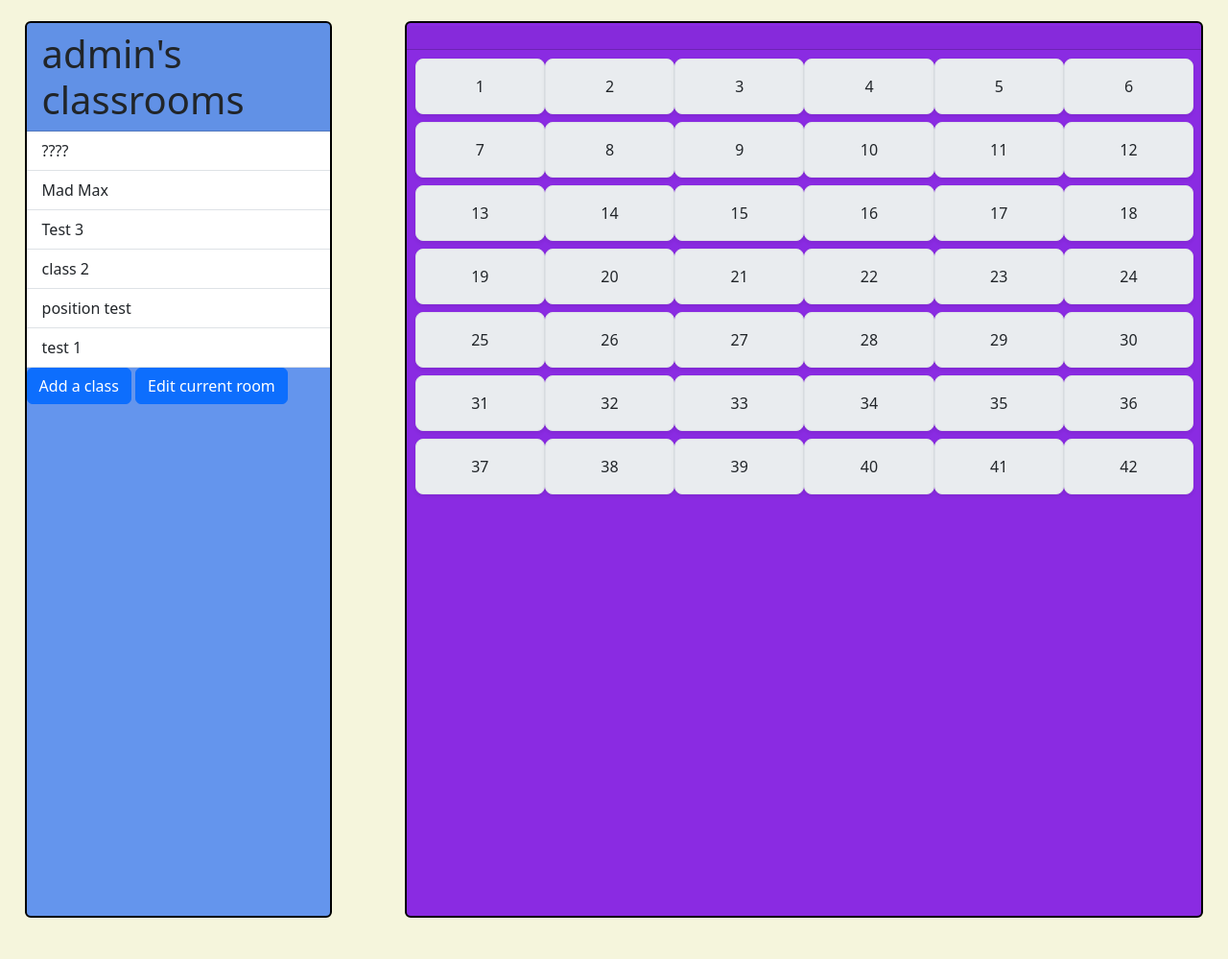
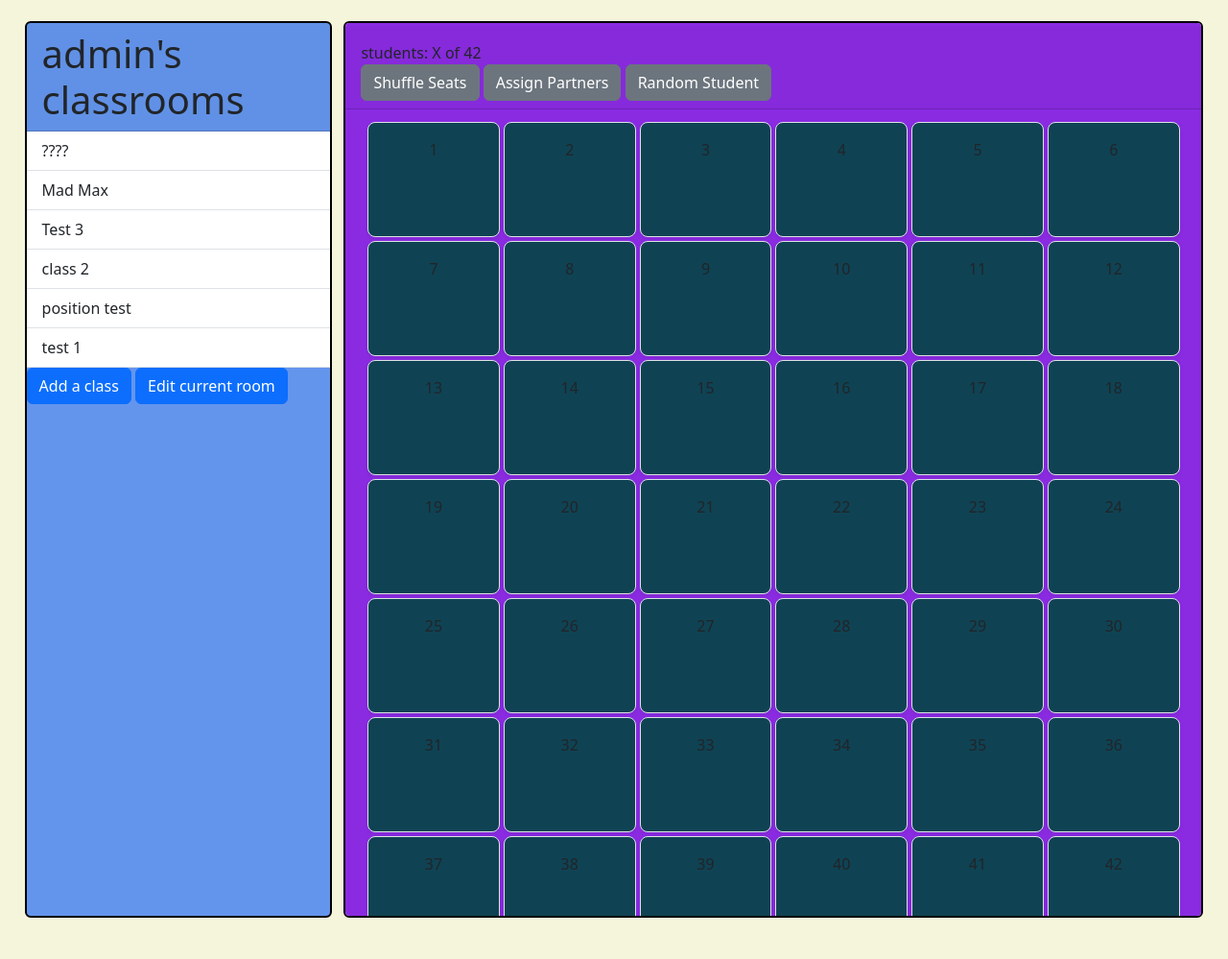
Before and after one commit to mdewey123/wheel-of-spelling, a Django app: page /profile/class_lists in a window 1280 px wide. Shown: the part 62-1061 px from the top of the page at 96% size. Run offline with Django 5.2, Linux system fonts and the light colour scheme; a user stored in the database is signed in; data comes from the database, SQL or seed files in the repository; both versions use the stored data as it was after the commit.

Commit message:
choose students
added functions to randomly pair and choose students

```diff
--- a/fortune/static/fortune/seating.js
+++ b/fortune/static/fortune/seating.js
@@ -1,11 +1,12 @@
 addEventListener("DOMContentLoaded", function() {
     load_seats(42)
     console.log("Script loaded!");
-    document.querySelector('#add-room').addEventListener('click', add_room)
-    document.querySelector('#edit-room').addEventListener('click', edit_room)
-    document.querySelectorAll('.classroom').forEach(el => {el.addEventListener('click', load_room)});
+    document.querySelector('#add-room').addEventListener('click', add_room);
+    document.querySelector('#edit-room').addEventListener('click', edit_room);
     document.querySelectorAll(".classname").forEach(el => {el.addEventListener('click', () => populate_seats(el));
     });
+    document.querySelector('#Partners').addEventListener('click', partner_button);
+    document.querySelector('#random').addEventListener('click', random_student);
 });
 const room = document.querySelector('#classroom-view')
 
@@ -16,9 +17,11 @@ function load_seats(class_size) {
 
     for (let i = 1 ; i <= class_size; i ++) {
 
+        const deskContainer = document.createElement('div');
+        deskContainer.className = 'col-2';
 
         const desk = document.createElement('div');
-        desk.className = 'card text-center shadow-sm desk col-2 mb-2';
+        desk.className = 'text-center shadow-sm desk ';
         desk.id = `desk-${i}`
 
         const deskBody = document.createElement('div');
@@ -30,8 +33,8 @@ function load_seats(class_size) {
 
         deskBody.appendChild(student);
         desk.appendChild(deskBody);
-
-        room.appendChild(desk);
+        deskContainer.appendChild(desk);
+        room.appendChild(deskContainer);
 
         desk.addEventListener('click', () => {
             const tag = event.target.tagName.toLowerCase();
@@ -43,8 +46,8 @@ function load_seats(class_size) {
 
 
 
-    //let studentCount = document.querySelector("#student-count");
-    //studentCount.innerHTML = `students: X of ${class_size}`;
+    let studentCount = document.querySelector("#student-count");
+    studentCount.innerHTML = `students: X of ${class_size}`;
 
 }
 
@@ -64,7 +67,7 @@ function populate_seats(classroom) {
 
         students.forEach((student) => {
             const studentDesk = document.getElementById(`desk-${student.position}`);
-            if (studentDeskdesk) {
+            if (studentDesk) {
                 console.log(`${student} is sitting at desk ${studentDesk.id}`)
                 const body = studentDesk.querySelector('.card-body');
                 body.innerHTML = `<p class="card-text mb-0">${student.name}</p> <p>${student.number}</p>`;
@@ -135,8 +138,7 @@ function add_room() {
             const numInput = desk.getElementsByClassName('student-number')[0];
             const studNameVal = nameInput.value?.trim();
             const studNumVal = numInput.value?.trim();
-            /*const name = desk.dataset.studentName;
-            const number = desk.dataset.studentNumber; */
+
 
             if (studNameVal && studNumVal && !isNaN(studNumVal)) {
                 students.push({
@@ -282,9 +284,86 @@ function edit_room(){
 
 }
 
-function load_room(){
+function partner_button() {
 
-    load_seats
+    const desks = Array.from(document.querySelectorAll('.desk')).filter(desk => desk.dataset.student === "true");
+    if (desks.length < 2) {
+        alert("Not enough students to pair!");
+        return;
+    }
+
+
+    for (let i = desks.length - 1; i > 0; i--) {
+        const j = Math.floor(Math.random() * (i + 1));
+        [desks[i], desks[j]] = [desks[j], desks[i]];
+    }
+
+
+   const colors = [
+    "#ffadad", "#ffd6a5", "#fdffb6", "#caffbf", "#9bf6ff", "#a0c4ff",
+    "#bdb2ff", "#ffc6ff", "#fffffc", "#e0aaff", "#b5ead7", "#ffdac1",
+    "#c7ceea", "#f6dfeb", "#f7b7a3", "#f1c0e8", "#b5ead7", "#caffbf",
+    "#f9c74f", "#90be6d", "#43aa8b", "#577590", "#f28482", "#bc6c25"
+];
+
+    document.querySelectorAll('.desk').forEach(desk => {
+        desk.style.backgroundColor = "";
+    });
+
+
+    for (let i = 0; i < desks.length; i += 2) {
+        const color = colors[Math.floor(i / 2) % colors.length];
+        desks[i].style.backgroundColor = color;
+        if (desks[i + 1]) {
+            desks[i + 1].style.backgroundColor = color;
+        } else {
+
+            desks[i].style.backgroundColor = "#cccccc";
+        }
+    }
+}
+
+function random_student() {
+
+    const desks = Array.from(document.querySelectorAll('.desk')).filter(desk => desk.dataset.student === "true");
+    if (desks.length === 0) {
+        alert("No students to choose from!");
+        return;
+    }
+
+
+    desks.forEach(desk => {
+        desk.style.backgroundColor = "";
+    });
+
+
+    const randomIndex = Math.floor(Math.random() * desks.length);
+
+
+    let current = 0;
+    let prev = null;
+    const highlightColor = "#ffd700";
+    const cycleColor = "#b5ead7";
+    const duration = 1000 + Math.random() * 2000;
+    const intervalTime = 80;
+    const cycles = Math.floor(duration / intervalTime);
+    let count = 0;
+
+    const interval = setInterval(() => {
+
+        if (prev !== null) desks[prev].style.backgroundColor = "";
+        desks[current].style.backgroundColor = cycleColor;
+        prev = current;
+        current = (current + 1) % desks.length;
+        count++;
+        if (count >= cycles) {
+            clearInterval(interval);
+
+            desks[prev].style.backgroundColor = "";
+
+            desks[randomIndex].style.backgroundColor = highlightColor;
+        }
+    }, intervalTime);
 }
 
 function getCookie(name) {
--- a/fortune/static/fortune/style.css
+++ b/fortune/static/fortune/style.css
@@ -136,7 +136,7 @@ body {
 }
 
 #classroom-card {
-    width: 65vw;
+    width: 70vw;
     height: 85vh;
     border: 2px solid black;
     background-color: blueviolet;
@@ -152,10 +152,14 @@ body {
 }
 
 .desk {
-    background-color: #e9ecef;
+    background-color: rgb(15, 67, 84);
+    font: #e9ecef;
     border: 1px solid #dee2e6;
     border-radius: 0.5rem;
     transition: transform 0.2s;
+    box-sizing: border-box;
+
+    min-height: 120px;
 }
 
 .desk:hover {
@@ -164,6 +168,14 @@ body {
     background-color: #165ca2;
 }
 
+.desk[data-student="true"] {
+  background-color: #e9ecef;
+  border: 1px solid #dee2e6;
+  font: 1em sans-serif;
+  transition: transform 0.2s;
+
+}
+
 .desk.expanded {
     transform: scale(1.5);
     background-color: #165ca2;
--- a/fortune/templates/fortune/class_list.html
+++ b/fortune/templates/fortune/class_list.html
@@ -24,10 +24,16 @@
         <div id="student-count">
             <h2></h2>
         </div>
+        <div>
+            <button id="shuffle" class="btn btn-secondary">Shuffle Seats</button>
+            <button id="Partners" class="btn btn-secondary">Assign Partners</button>
+            <button id="random" class="btn btn-secondary">Random Student</button>
+        </div>
     </div>
-    <div id="classroom-view" class="row">
-
+    <div class="container-fluid">
+        <div id="classroom-view" class="row g-1">
     </div>
+        </div>
 </div>
 
 {% endblock %}
```
Also changed, not shown: fortune/static/fortune/seating.css (+3 -5 lines), db.sqlite3.
